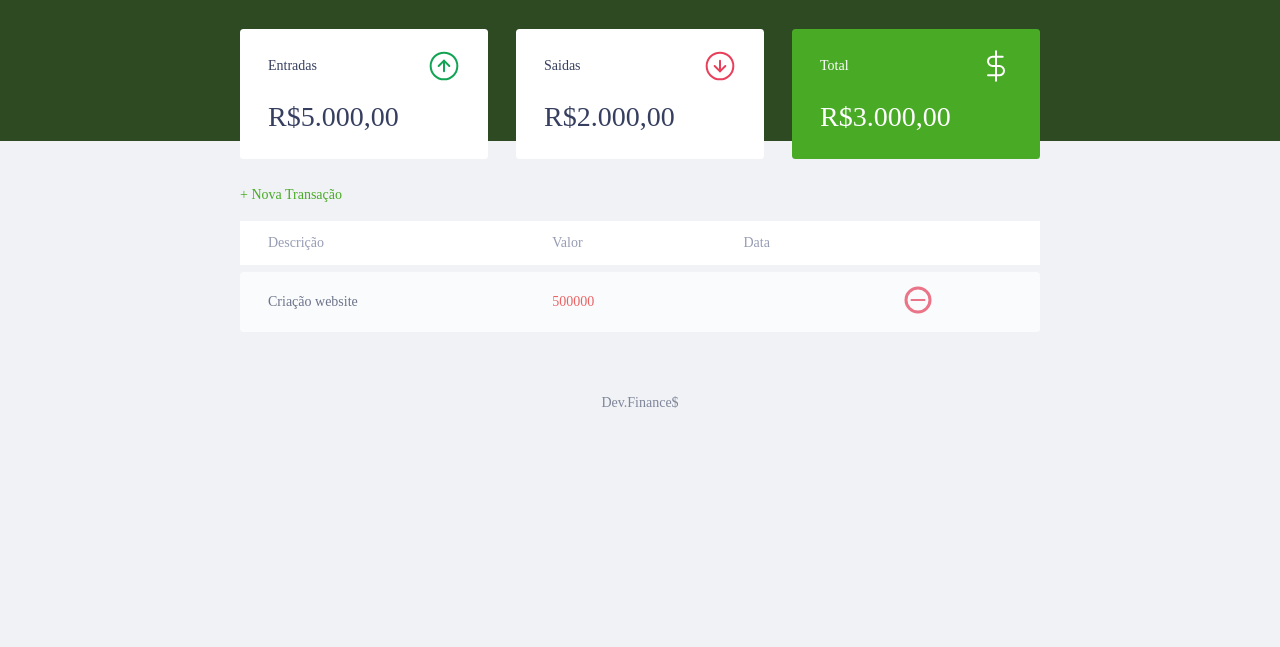
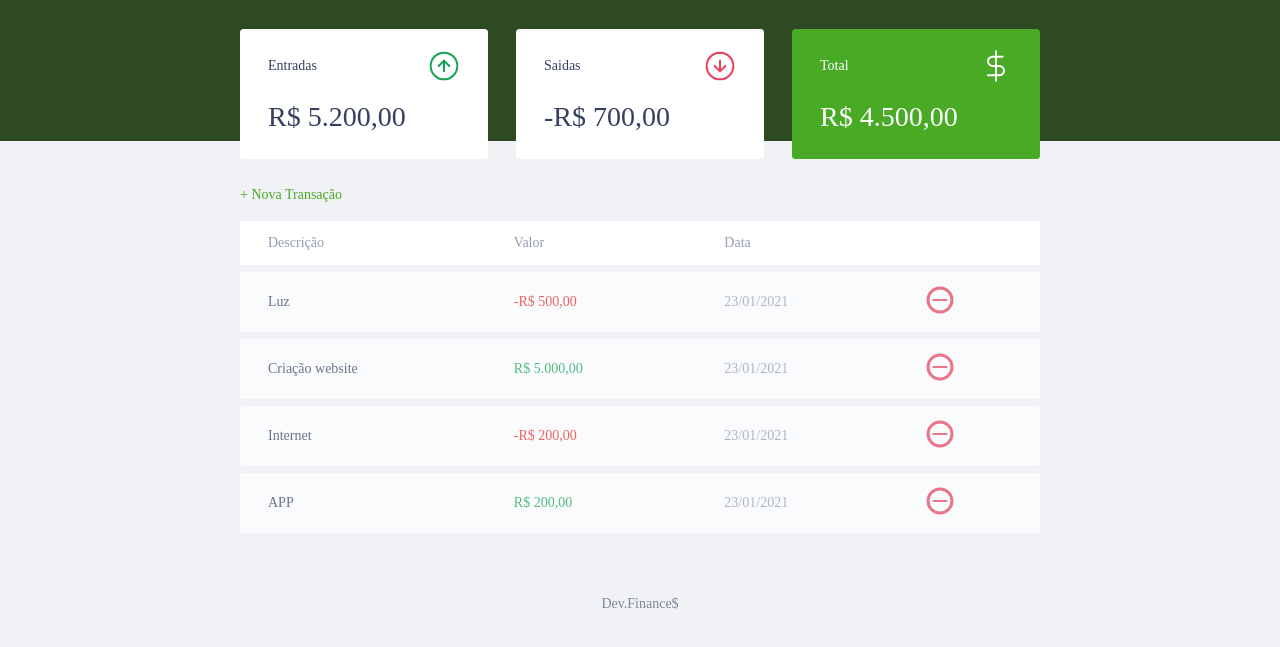
Before and after one commit to Myul8330/dev-finance, a plain HTML site: page index.html in a window 1280 px wide. Shown: the part 55-702 px from the top of the page. Drawn offline with Linux system fonts and the light colour scheme.

Commit message:
update Scripts.js

```diff
--- a/Scripts.js
+++ b/Scripts.js
@@ -35,16 +35,50 @@ const transactions = [
         amount: -20000,
         date: '23/01/2021',
 },
+    {
+        id: 4,
+        description: 'APP',
+        amount: 20000,
+        date: '23/01/2021',
+},
+
 ]
 //Eu preciso somar as entradas
 //depois eu preciso somar as saídas e
 //remover das entradas o valor das saídas
 const Transaction = {
+    all:  transactions,//Agrupando o transactions! para guarda no navegador.
+    add(transaction){
+        Transaction.all.push(transaction)
+    },
     incomes() {
-        //somar as entradas
+        let income   = 0;
+        //Pegar todas as transactions
+           //para cada transaçao,
+        Transaction.all.forEach(transaction => {
+            // se ela for  maior que zero
+            if ( transaction.amount  >  0 ) {
+                //somar a uma variavel e retornar a variavel
+                income += transaction.amount;
+            }
+        })
+        return income;
     },
     expenses() {
-        //somar as saídas
+        let expense   =  0;
+        //Pegar todas as transactions
+           //para cada transaçao,
+        Transaction.all.forEach(transaction => {
+            // se ela for  menor que zero
+            if ( transaction.amount  <  0) {
+                //somar a uma variavel e retornar a variavel
+                expense += transaction.amount;
+            }
+        })
+        return expense;
+    },
+    total() {
+        return Transaction.incomes() + Transaction.expenses();
     }
 }
 //Substituir os dados do HTML com os dados do JS
@@ -59,17 +93,61 @@ const DOM = {
     },
 
     innerHTMLTransaction(transaction) {
+        const CSSclass =  transaction.amount  >  0 ? "income" : "expense"
+        const amount = Utils.formatCurrency(transaction.amount)
 
         const html = `
             <td class="description">${transaction.description}</td>
-            <td class="expense">${transaction.amount}</td>
-            <td class="date"${transaction.date}</td>
+            <td class="${CSSclass}">${amount}</td>
+            <td class="date">${transaction.date}</td>
             <td>
                 <img src="assets/minus.svg" alt="Remover Transação">
             </td>
     `
     return html
+    },
+    updateBalance() {
+        document
+            .getElementById('incomeDisplay')
+            .innerHTML = Utils.formatCurrency(Transaction.incomes())
+        document
+            .getElementById('expenseDisplay')
+            .innerHTML = Utils.formatCurrency(Transaction.expenses())
+        document
+            .getElementById('totalDisplay')
+            .innerHTML = Utils.formatCurrency(Transaction.total())
     }
 }
 
-DOM.addTransaction(transactions[1])
+const Utils = {
+    formatCurrency(value) {
+        const signal = Number(value)  <  0  ?  "-" : ""
+        value = String(value).replace(/\D/g, "")
+        value = Number(value) / 100
+        value = value.toLocaleString("pt-BR", {
+            style: "currency",
+            currency: "BRL"
+        })
+        return signal + value
+    }
+}
+
+const App = {
+    init() {
+
+    },
+    reload() {},
+}
+
+transactions.forEach(function(transaction){
+    DOM.addTransaction(transaction)
+})
+
+DOM.updateBalance()
+/*Transaction.add({
+    id: 39,
+    description: 'alo',
+    amount: 20000,
+    date: '23/01/2021'
+})*/
+console.log(transaction.html)
--- a/index.html
+++ b/index.html
@@ -19,21 +19,21 @@
                     <span>Entradas</span>
                     <img src="assets/income.svg" alt="image de entradas">
                 </h3>
-                <p>R$5.000,00</p>
+                <p id="incomeDisplay">R$5.000,00</p>
             </div>
             <div class="card">
                 <h3>
                     <span>Saidas</span>
                     <img src="assets/expense.svg" alt="image de Saidas">
                 </h3>
-                <p>R$2.000,00</p>
+                <p id="expenseDisplay">R$2.000,00</p>
             </div>
             <div class="card total">
                 <h3>
                     <span>Total</span>
                     <img src="assets/total.svg" alt="Total">
                 </h3>
-                <p>R$3.000,00</p>
+                <p id="totalDisplay">R$3.000,00</p>
             </div>
     </section>
     <section id="transaction">
```
